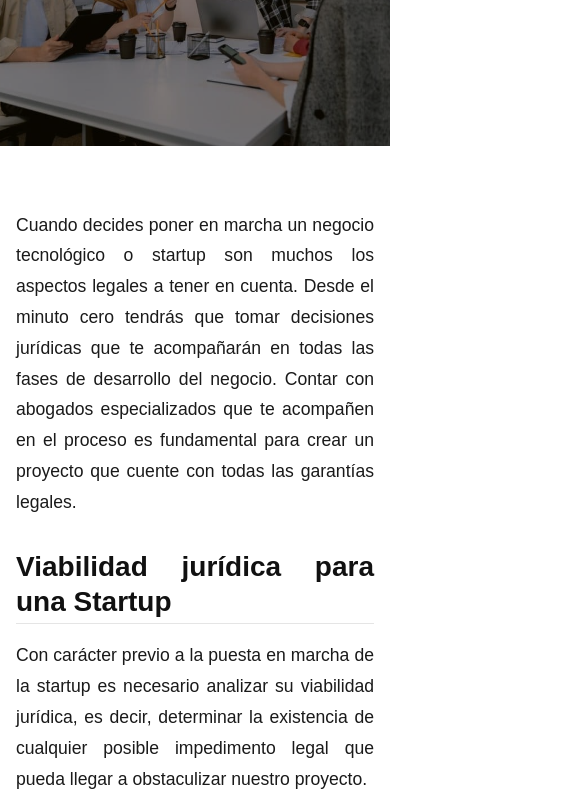
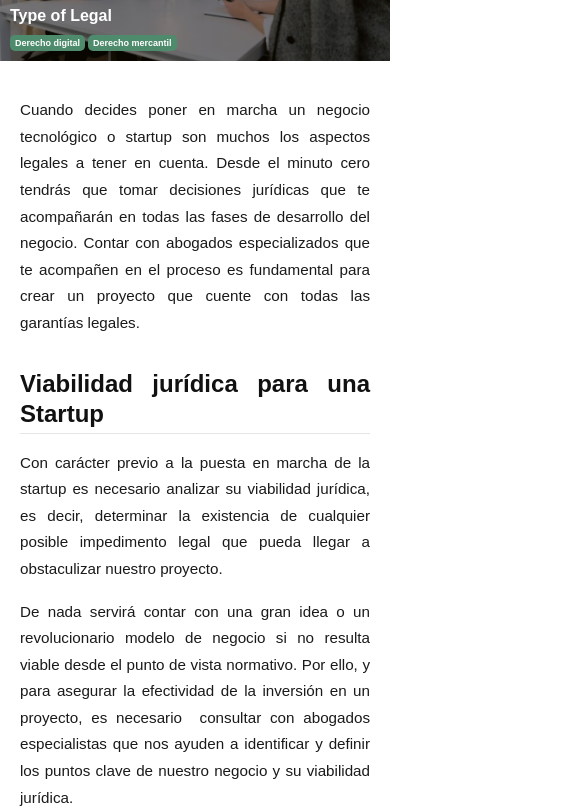
Before and after one commit to zer0rg/type-of-legal, an Astro site: page /blog/abogados-startup in a window 390 px wide. Shown: the part 278-1084 px from the top of the page, 585 px wide, since content can reach past the window. Built offline with nearby package versions, Linux system fonts and the light colour scheme; Astro itself is replaced by a stand-in of ours.

Commit message:
Fixed responsive

```diff
--- a/src/components/Navbar.astro
+++ b/src/components/Navbar.astro
@@ -96,10 +96,11 @@ import MenuIcon from './icons/MenuIcon.astro';
 
 #mobileNavbar {
     display: none;
-    position: fixed; /* para que quede fijo en pantalla */
+    position: absolute; /* para que quede fijo en pantalla */
     top: 0;
     left: 0;
     width: 70%;
+    z-index: 99999;
     max-width: 250px;
     height: 100dvh;
     background-color: white;
--- a/src/pages/blog/[id].astro
+++ b/src/pages/blog/[id].astro
@@ -47,54 +47,57 @@ const { Content } = await post.render();
 <style is:global>
 * {
     font-family: sans-serif;
-	overflow: visible !important;
+    box-sizing: border-box;
+}
 
-}
-main{
+main {
     display: flex;
     flex-direction: column;
     align-items: center;
     margin-top: 86px;
 }
 
-.post-header{
+/* Post Header */
+.post-header {
     display: flex;
     flex-direction: column;
     justify-content: end;
-
     width: 100%;
     background-size: cover;
     min-height: 40dvh;
     background-position: center;
-    .post-info{
+}
+
+.post-header .post-info {
     display: flex;
     justify-content: center;
     background-color: rgba(0, 0, 0, 0.467);
     color: white;
 }
 
-    .post-info-content{
+.post-header .post-info-content {
+    width: 100%;
     max-width: 1300px;
-        min-width: 1300px;
     display: flex;
     flex-direction: column;
     padding: 20px;
-        box-sizing: border-box;
     gap: 10px;
+}
 
-        h1,p {
+.post-header .post-info-content h1,
+.post-header .post-info-content p {
     margin: 0;
 }
-    }
-}
 
-.categories{
+/* Categories */
+.categories {
     display: flex;
     align-items: center;
     flex-wrap: wrap;
     gap: 5px;
+}
 
-        .category{
+.category {
     background-color: #4d8b6c;
     padding: 3px 5px;
     border-radius: 5px;
@@ -102,16 +105,15 @@ main{
     font-size: 10px;
     font-weight: bold;
 }
-    }
 
-
+/* Markdown Content */
 .markdown-content {
     font-size: 1.1rem;
     line-height: 1.75;
     max-width: 800px;
+    width: 100%;
     color: #1a1a1a;
     background-color: #ffffff;
-  margin: 2rem auto;
     padding: 1rem;
     text-align: justify;
 }
@@ -152,6 +154,7 @@ main{
     color: #4d8b6c;
     text-decoration: underline;
 }
+
 .markdown-content a:hover {
     text-decoration: none;
 }
@@ -202,6 +205,7 @@ main{
     width: 100%;
     border-collapse: collapse;
     margin: 2rem 0;
+    overflow-x: auto;
 }
 
 .markdown-content th,
@@ -216,4 +220,60 @@ main{
     font-weight: bold;
 }
 
+/* Responsive Breakpoints */
+
+/* Tablets */
+@media (max-width: 1024px) {
+
+
+    .post-header .post-info-content {
+        padding: 15px;
+    }
+}
+
+/* Mobile */
+@media (max-width: 768px) {
+    .post-header {
+        min-height: 30dvh;
+    }
+
+    .post-header .post-info-content {
+        padding: 10px;
+    }
+
+    .markdown-content {
+      padding: 20px;
+      font-size: 1rem;
+    }
+
+    .markdown-content h1 {
+        font-size: 1.75rem;
+    }
+
+    .markdown-content h2 {
+        font-size: 1.5rem;
+    }
+
+    .markdown-content h3 {
+        font-size: 1.25rem;
+    }
+}
+
+/* Extra small devices (phones < 480px) */
+@media (max-width: 480px) {
+    .markdown-content {
+        padding: 20px;
+        font-size: 0.95rem;
+    }
+
+    .categories {
+        gap: 3px;
+    }
+
+    .category {
+        font-size: 9px;
+    }
+}
+
+
 </style>
--- a/src/pages/blog/index.astro
+++ b/src/pages/blog/index.astro
@@ -50,33 +50,75 @@ const remainingPosts = posts.filter(post =>
 
 
 <style is:global>
-    * {
-	font-family: sans-serif;
-	overflow: visible !important;
+* {
+    font-family: sans-serif;
+    box-sizing: border-box;
+}
 
-}
-main{
+main {
     display: flex;
     flex-direction: column;
     align-items: center;
     margin-top: 120px;
 }
 
-#featuredBlog{
+/* Featured Blog */
+#featuredBlog {
     display: flex;
+    flex-wrap: wrap;
     width: 100%;
+    padding: 10px;
     max-width: 1300px;
     gap: 20px;
-    article{
-        width: calc(50% - 10px);
-    }
 }
 
-#blogSection{
+#featuredBlog article {
+    width: calc(50% - 10px);
+}
+
+/* Blog Section Grid */
+#blogSection {
     display: grid;
     grid-template-columns: repeat(auto-fill, minmax(32%, 1fr));
     gap: 20px;
     max-width: 1300px;
+    width: 100%;
     padding: 20px;
 }
+
+/* Responsive: Tablets */
+@media (max-width: 1300px) {
+    #featuredBlog article {
+        width: 100%;
+    }
+
+    #blogSection {
+        grid-template-columns: repeat(auto-fit, minmax(300px, 1fr));
+    }
+}
+
+/* Responsive: Mobile devices */
+@media (max-width: 768px) {
+    main {
+        margin-top: 86px;
+    }
+
+    #featuredBlog article {
+        width: 100%;
+    }
+
+    #blogSection {
+        grid-template-columns: 1fr;
+        padding: 10px;
+    }
+}
+
+/* Responsive: Extra small devices */
+@media (max-width: 480px) {
+    #blogSection {
+        gap: 15px;
+    }
+}
+
+
 </style>
```
Lines whose indentation alone changed are shown as unchanged.
